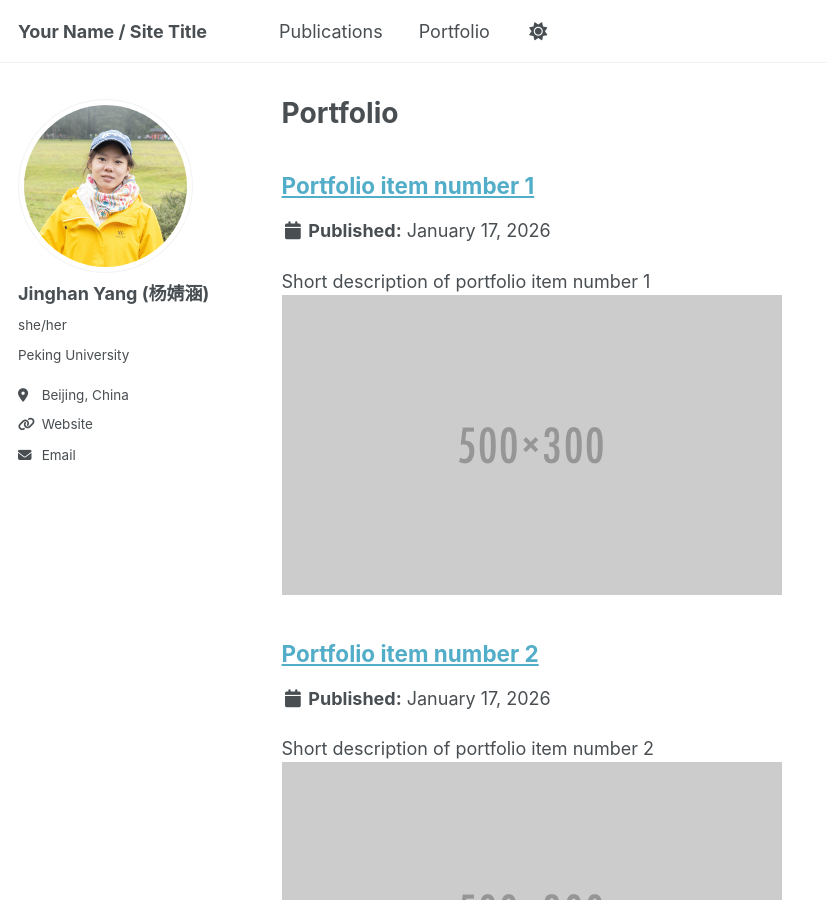
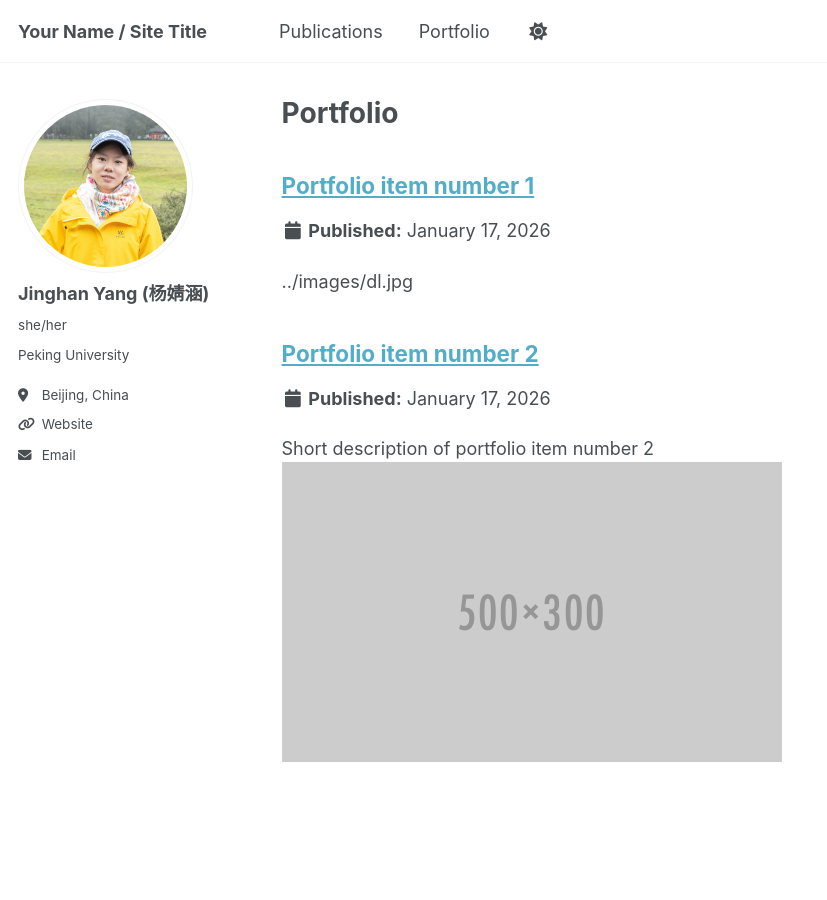
Before and after one commit to JinghanYang127/JinghanYang127.github.io, a Jekyll site: the page built from _pages/portfolio.html, in a window 1280 px wide and 900 px high. Shown: the whole window, without its empty margins (0-827 px from the left). Built offline with Jekyll 4.4.1, drawn with Linux system fonts in a browser that asks for light colours; a script that is not in the unit is left out.

Commit message:
Update portfolio-1.md

```diff
--- a/_portfolio/portfolio-1.md
+++ b/_portfolio/portfolio-1.md
@@ -1,6 +1,6 @@
 ---
 title: "Portfolio item number 1"
-excerpt: "Short description of portfolio item number 1<br/><img src='/images/500x300.png'>"
+excerpt: ../images/dl.jpg
 collection: portfolio
 ---
 
```
